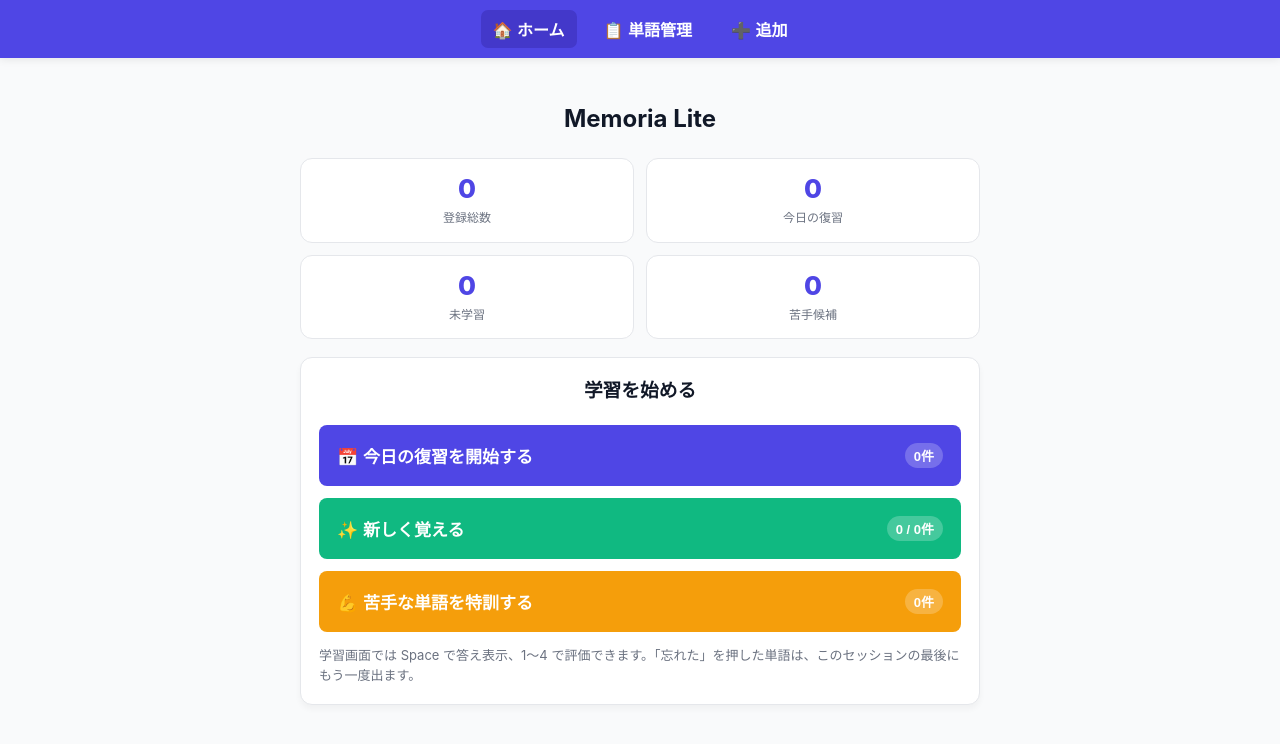
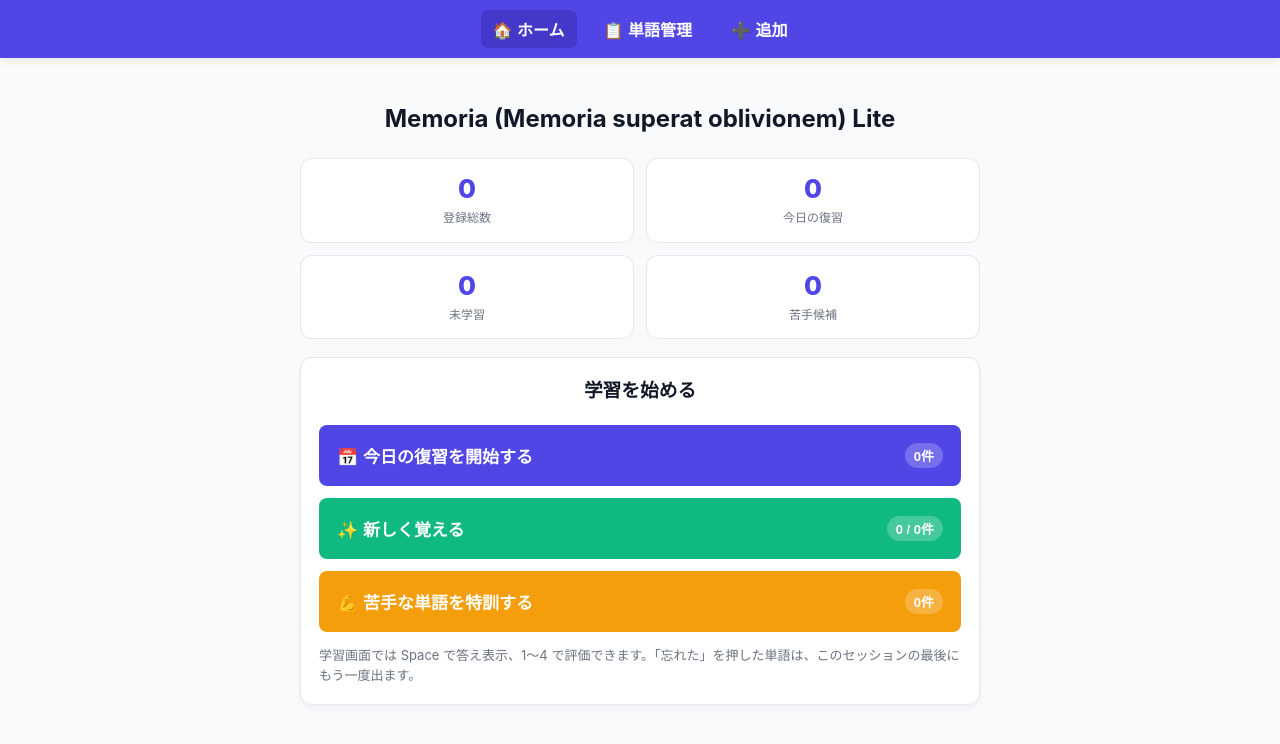
Before and after one commit to kciosa0123-spec/Memoria, a plain HTML site: page index.html in a window 1280 px wide. Drawn offline with Linux system fonts and the light colour scheme.

Commit message:
Update index.html

```diff
--- a/index.html
+++ b/index.html
@@ -411,7 +411,7 @@
   <div class="container">
 
     <div id="tab-dashboard" class="tab-content active">
-      <h2 style="text-align: center;">Memoria Lite</h2>
+      <h2 style="text-align: center;">Memoria (Memoria superat oblivionem) Lite</h2>
 
       <div class="stats-grid">
         <div class="stat-card">
```
